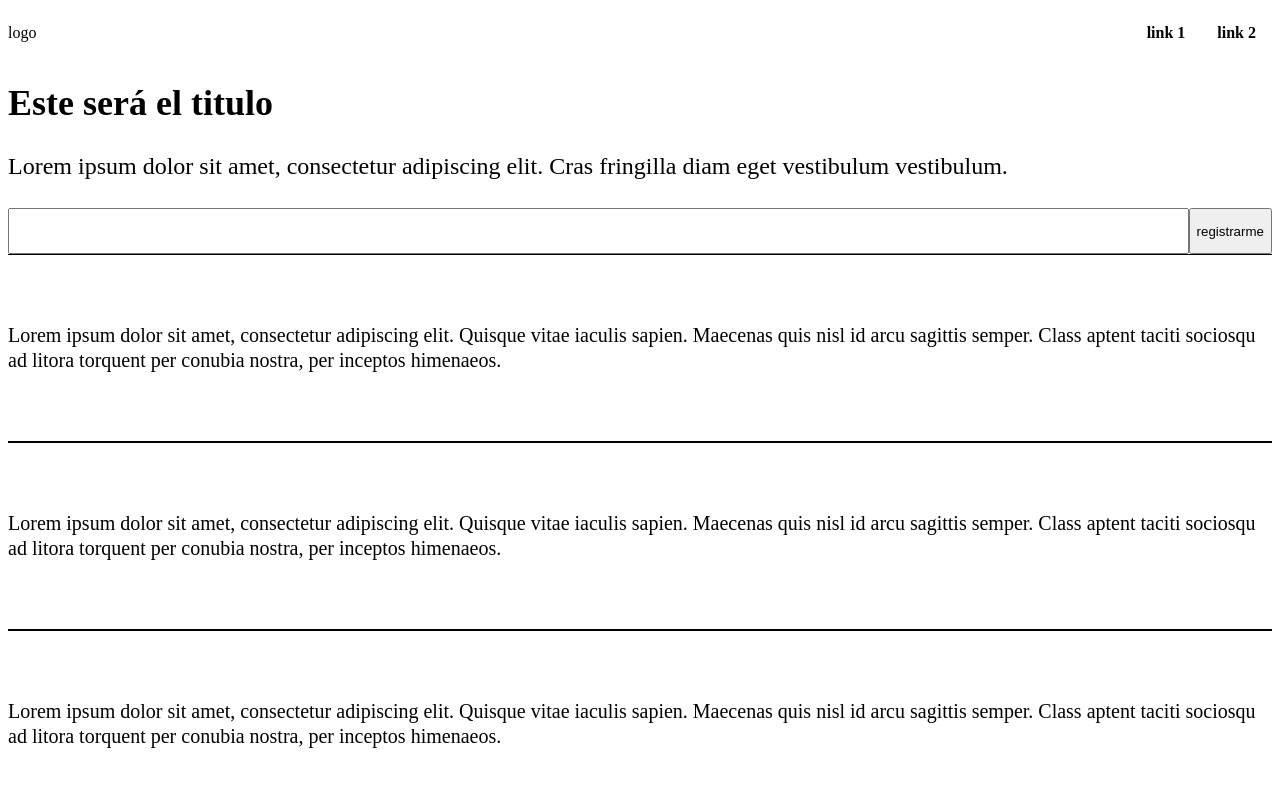
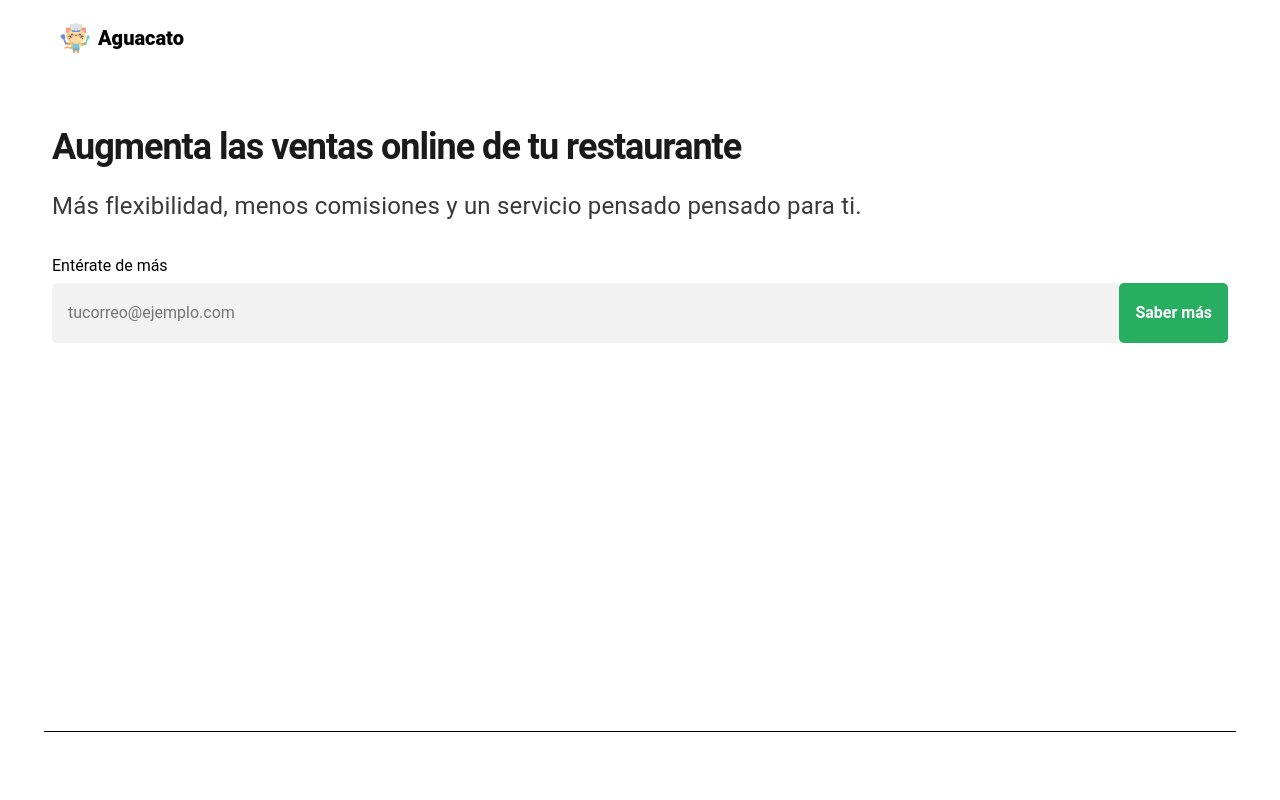
Before and after one commit to devictoribero/aguacato, a Next.js app: page / in a window 1280 px wide. Shown: the top 800 px of the page. Built offline with nearby package versions, Linux system fonts and the light colour scheme.

Commit message:
design iteration

```diff
--- /dev/null
+++ b/_document.js
@@ -0,0 +1,21 @@
+import Document, { Head, Main, NextScript } from "next/document"
+
+export default class MyDocument extends Document {
+	render() {
+		return (
+			<html lang="en">
+				<Head>
+					<meta charSet="utf-8" />
+					<meta
+						name="viewport"
+						content="width=device-width, initial-scale=1" />
+					<link href="https://fonts.googleapis.com/css2?family=Roboto:wght@400;700;900&display=swap" rel="stylesheet"/>
+				</Head>
+				<body>
+					<Main />
+					<NextScript />
+				</body>
+			</html>
+		)
+	}
+}
--- /dev/null
+++ b/components/Container/index.js
@@ -0,0 +1,55 @@
+import React from "react"
+import PropTypes from "prop-types"
+
+export function Container({isBoxed, className, children, ...rest}) {
+	const classnames = [
+		className,
+		isBoxed ? "is--boxed" : "",
+	].join(" ")
+
+	return (
+		<div className={classnames} {...rest}>
+			{children}
+
+			<style jsx>{`
+				div {
+					margin-left: auto;
+					margin-right: auto;
+					padding-left: 0.5rem;
+					padding-right: 0.5rem;
+					box-sizing: border-box;
+				}
+
+				@media screen and (min-width: 350px) {
+					div {
+						padding-left: 0.75rem;
+						padding-right: 0.75rem;
+					}
+				}
+
+				@media screen and (min-width: 768px) {
+					div {
+						width: 95%;
+					}
+
+					.is--boxed {
+						max-width: 800px;
+					}
+				}
+
+				@media screen and (min-width: 1400px) {
+					div {
+						max-width: 1300px;
+					}
+				}
+
+			`}</style>
+		</div>
+	)
+}
+
+Container.propTypes = {
+	isBoxed: PropTypes.bool,
+	className: PropTypes.string ,
+	children: PropTypes.node.isRequired
+}
--- /dev/null
+++ b/components/Logo/index.js
@@ -0,0 +1,26 @@
+export function Logo() {
+  return (
+    <div>
+      <img src='/images/cat.svg'/>
+      <span>Aguacato</span>
+
+      <style jsx>{`
+        div {
+          display: flex;
+          align-items: center;
+        }
+
+        img {
+          width: 30px;
+          height: 30px;
+          margin-right: 0.5rem;
+        }
+
+        span {
+          font-weight: 900;
+          font-size: 1.25rem;
+        }
+      `}</style>
+    </div>
+  )
+}
--- /dev/null
+++ b/components/RegisterEmailForm/index.js
@@ -0,0 +1,46 @@
+export function RegisterEmailForm() {
+  return (
+    <form>
+      <label htmlFor='email_signup'>Entérate de más</label>
+      <div>
+        <input
+          id='email_signup'
+          name='email_signup'
+          type='email'
+          placeholder='tucorreo@ejemplo.com'
+          required />
+        <button>Saber más</button>
+      </div>
+
+      <style jsx>{`
+        div {
+          display: flex;
+          margin-top: 0.5rem;
+        }
+
+        input, button {
+          min-height: 60px;
+          border: none;
+          border-radius: 5px;
+          padding: 0.5rem 1rem;
+          box-sizing: border-box;
+        }
+
+
+        input {
+          font-size: 1rem;
+          border: none;
+          background-color: #f2f2f2;
+          flex: 1;
+        }
+
+        button {
+          font-size: 1rem;
+          background-color: #27ae60;
+          color: white;
+          font-weight: 600;
+        }
+      `}</style>
+    </form>
+  )
+}
--- /dev/null
+++ b/jsconfig.json
@@ -0,0 +1,5 @@
+{
+  "compilerOptions": {
+    "baseUrl": "."
+  }
+}
--- a/pages/index.js
+++ b/pages/index.js
@@ -1,20 +1,17 @@
+import {Container} from 'components/Container'
+import {Logo} from 'components/Logo'
+import {RegisterEmailForm} from 'components/RegisterEmailForm'
+
 export default function Home() {
   return (
-    <div>
+    <Container>
       <header>
-        <span>logo</span>
-        <nav>
-          <a href=''>link 1</a>
-          <a href=''>link 2</a>
-        </nav>
+        <Logo />
       </header>
       <div className='hero'>
-        <h1> Este será el titulo</h1>
-        <p className='subtitle'>Lorem ipsum dolor sit amet, consectetur adipiscing elit. Cras fringilla diam eget vestibulum vestibulum.</p>
-        <form>
-          <input />
-          <button>registrarme</button>
-        </form>
+        <h1>Augmenta las ventas online de tu restaurante</h1>
+        <p className='subtitle'>Más flexibilidad, menos comisiones y un servicio pensado pensado para ti.</p>
+        <RegisterEmailForm/>
       </div>
 
       {/* // problema de mercado */}
@@ -31,17 +28,25 @@ export default function Home() {
         <p>Lorem ipsum dolor sit amet, consectetur adipiscing elit. Quisque vitae iaculis sapien. Maecenas quis nisl id arcu sagittis semper. Class aptent taciti sociosqu ad litora torquent per conubia nostra, per inceptos himenaeos.</p>
       </section>
 
-    <style jsx>{`
+    <style jsx global>{`
       html, body {
         margin: 0;
         box-sizing: border-box;
       }
 
+      * {
+        font-family: 'Roboto', sans-serif;
+      }
+    `}</style>
+
+    <style jsx>{`
       header {
         display: flex;
         justify-content: space-between;
-        min-height: 50px;
+        min-height: 75px;
         align-items: center;
+        padding-left: 1rem;
+        padding-right: 1rem;
       }
 
       a {
@@ -51,23 +56,30 @@ export default function Home() {
         padding: 0.5rem 1rem;
       }
 
+      .hero {
+        padding-top: 3rem;
+        padding-bottom: 3rem;
+        min-height: 70vh;
+        padding-left: 0.5rem;
+        padding-right: 0.5rem;
+      }
+
       h1 {
         font-size: 2.25rem;
+        line-height: 1.35;
+        color: #1a1a1a;
+        letter-spacing: -1px;
+        margin-top: 0;
+        margin-bottom: 1rem;
       }
 
       .subtitle {
         font-size: 1.5rem;
         line-height: 1.5;
-      }
-
-
-      form {
-        display: flex;
-      }
-
-      input {
-        min-height: 40px;
-        flex: 1;
+        color: #393939;
+        letter-spacing: 0.2px;
+        margin-top: 0;
+        margin-bottom: 2rem;
       }
 
       section {
@@ -82,6 +94,6 @@ export default function Home() {
         font-size: 1.25rem;
       }
     `}</style>
-    </div>
+    </Container>
   )
 }
```
Also changed, not shown: public/images/cat.svg (added).
